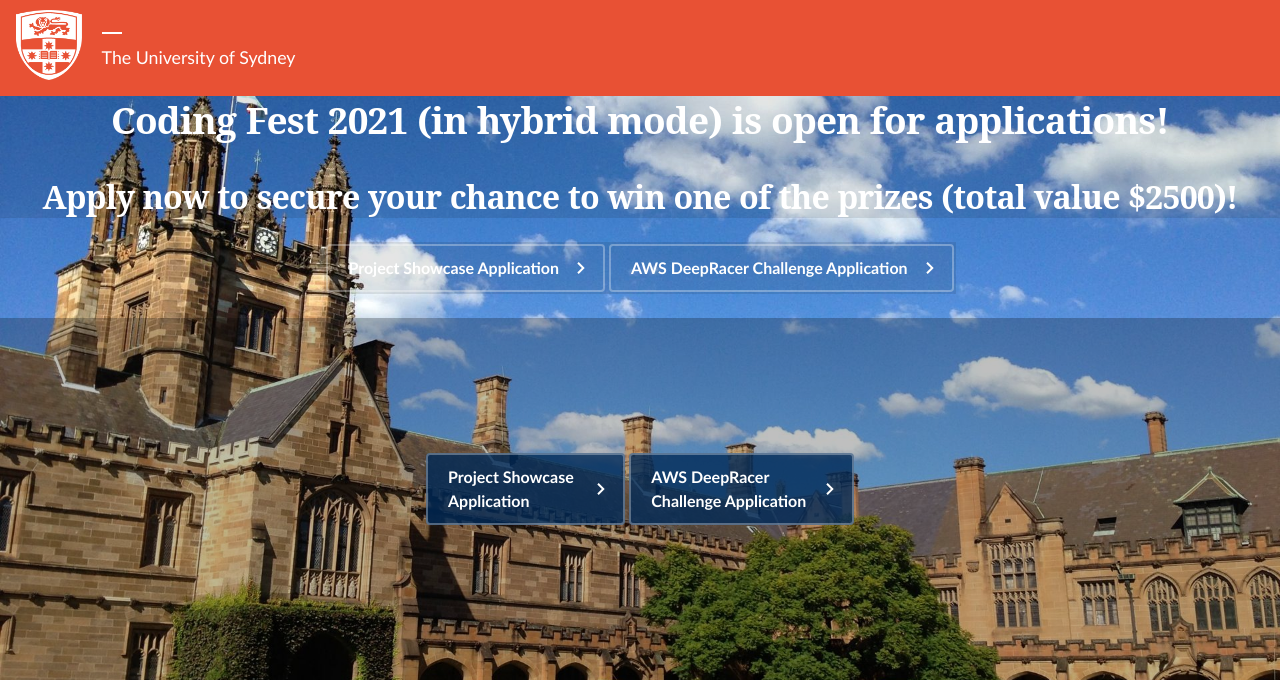
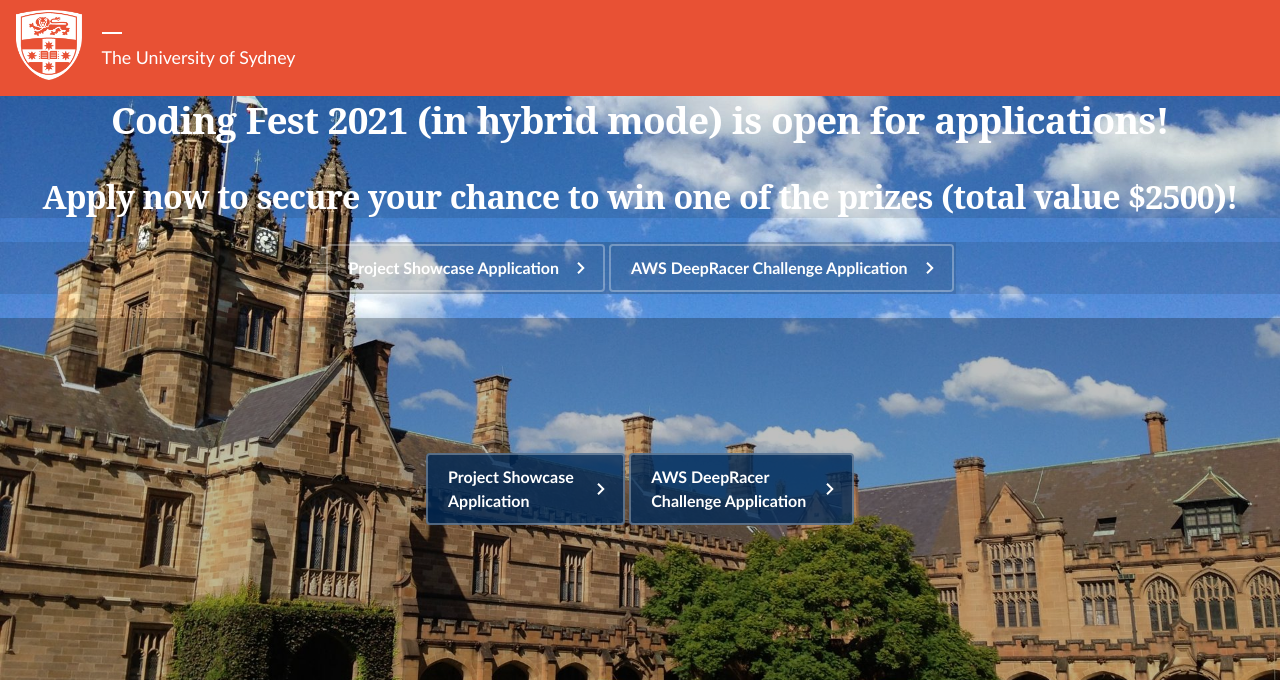
Before and after one commit to codingfestsydney/codingfestWeb, a Jekyll site: the page built from index.md, in a window 1280 px wide. Shown: the top 680 px of the page. Built offline with Jekyll 4.4.1, drawn with Linux system fonts in a browser that asks for light colours; our own code applies the rules of GitHub Pages for plain Markdown files; grey boxes are pictures that could not be loaded.

Commit message:
Update default.html

```diff
--- a/_layouts/default.html
+++ b/_layouts/default.html
@@ -496,6 +496,7 @@
             <h2 style="text-align: center;color: white;">Apply now to secure your chance to win one of the prizes (total value $2500)!
             </h2>
         </div>
+        <div style="background-color: rgba(0, 0, 0, .1);">
         <table style="margin-left:auto;margin-right:auto;background-color: rgba(0, 0, 0, .1);">
           <tr>
             <td>
@@ -521,6 +522,7 @@
             </td>
           </tr>
         </table>
+      </div>
         <header class="page-header page-header--l1">
           <div class="section__inner section__inner--xsml page-header--center">
             <div class="max max--xsml text-center shim-pb2">
```
